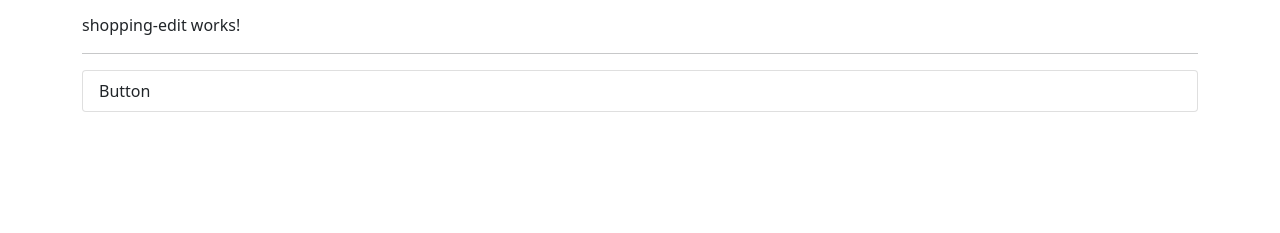
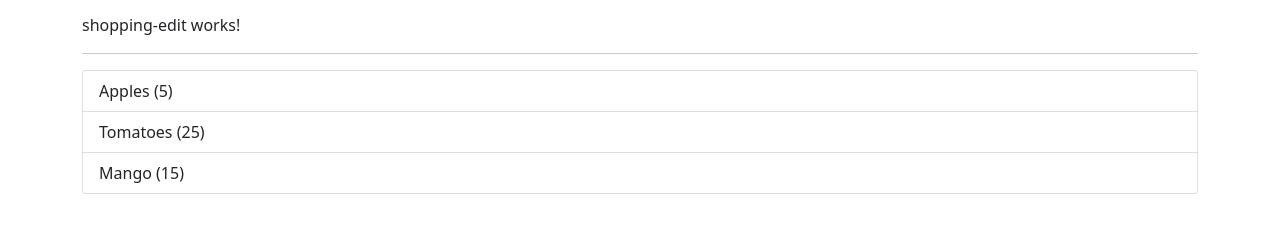
Before and after one commit to sandeep100690/agPro, an Angular app: page / in a window 1280 px wide. Shown: the part 353-586 px from the top of the page. Built offline with nearby package versions, Linux system fonts and the light colour scheme.

Commit message:
model implementation in shopp list

```diff
--- a/src/app/01-basics/header/shopping-list/shopping-list.component.html
+++ b/src/app/01-basics/header/shopping-list/shopping-list.component.html
@@ -3,10 +3,11 @@
         <app-shopping-edit></app-shopping-edit>
         <hr>
         <ul class="list-group">
-            <a href=""
-                class="list-group-item"
-                style="cursor: pointer;">
-                Button
+            <a class="list-group-item"
+                style="cursor: pointer;"
+                *ngFor="let ingredients of ingredients">
+                    {{ ingredients.name }}
+                    ({{ ingredients.amount }})
             </a>
         </ul>
     </div>
--- a/src/app/01-basics/header/shopping-list/shopping-list.component.ts
+++ b/src/app/01-basics/header/shopping-list/shopping-list.component.ts
@@ -1,12 +1,18 @@
 import { Component, OnInit } from '@angular/core';
+import { Ingredient } from 'src/app/shared/ingredient.model';
 
 @Component({
   selector: 'app-shopping-list',
   templateUrl: './shopping-list.component.html',
   styleUrls: ['./shopping-list.component.scss']
 })
+
 export class ShoppingListComponent implements OnInit {
-  ingredients = [];
+  ingredients: Ingredient[] = [] = [
+    new Ingredient('Apples',5),
+    new Ingredient('Tomatoes',25),
+    new Ingredient('Mango',15),
+  ];
 
   constructor() { }
 
```
